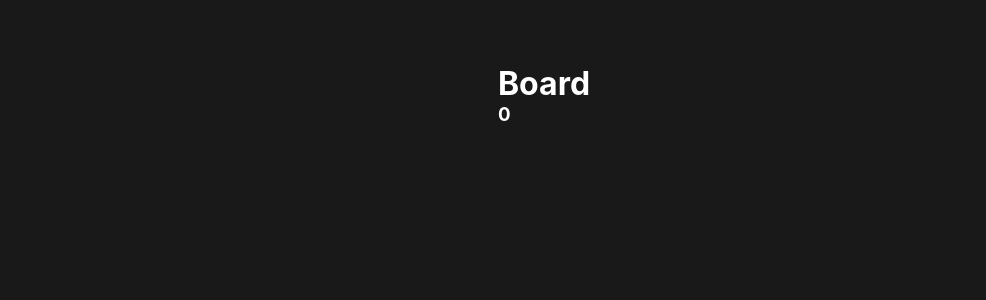
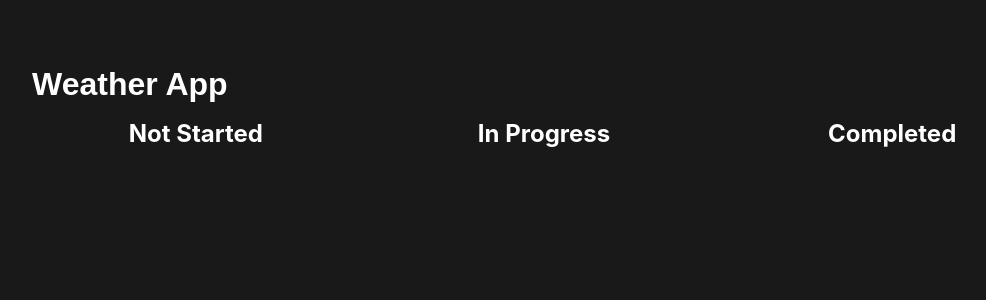
Before and after one commit to AntonErikssonCode/ticketer, a React (Create React App) app: page /board/0 in a window 1280 px wide. Shown: the top 300 px of the page, without its empty margins (96-1082 px from the left). Built offline with nearby package versions, Linux system fonts and the light colour scheme.

Commit message:
Rename project works

```diff
--- a/src/App.tsx
+++ b/src/App.tsx
@@ -24,15 +24,24 @@ function App() {
     });
   }
 
+  function renameProject(newName: string, index: number) {
+    setData((prevData) => {
+      const updatedProjects = [...prevData.projects];
+      updatedProjects[index].name = newName;
+      return { ...prevData, projects: updatedProjects };
+    });
+  }
+
+
 
   return (
-    <AppContext.Provider value={{ data, handleSetData, addProject }}>
+    <AppContext.Provider value={{ data, handleSetData, addProject, renameProject }}>
       <Layout>
         <Router>
           <Routes>
             <Route path="/" element={<Projects />} />
             <Route path="/projects" element={<Projects />} />
-            <Route path="/board" element={<Navigate to="/board/1" />} />
+            <Route path="/board" element={<Navigate to="/board/0" />} />
             <Route path="/board/:boardId" element={<Board />} />
           </Routes>
         </Router>
--- a/src/Context.tsx
+++ b/src/Context.tsx
@@ -1,8 +1,9 @@
 import { createContext } from "react";
-import {emptyTemplate} from "./config/defaultTemplate";
+import { emptyTemplate } from "./config/defaultTemplate";
 
 export const AppContext = createContext({
   data: emptyTemplate,
   handleSetData: (data: any) => {},
   addProject: (newProject: any) => {},
+  renameProject: (newName: string, index: number) => {},
 });
--- a/src/pages/board/Board.tsx
+++ b/src/pages/board/Board.tsx
@@ -1,15 +1,54 @@
-import React, {useEffect, useState} from 'react';
+import React, { useEffect, useState, useContext } from "react";
 import { useParams } from "react-router-dom";
+import BasicContainer from "../../basicComponents/BasicContainer";
+import { AppContext } from "../../Context";
+import "./board.css";
+import { emptyProject } from "../../config/defaultTemplate";
 
-function Board({}) {
+function Board() {
   const { boardId } = useParams();
+  const { data, handleSetData, addProject, renameProject } =
+    useContext(AppContext);
+  const [project, setProject] = useState<any>(emptyProject);
 
-  useEffect(()=>{
-    console.log(boardId)
+  useEffect(() => {
+    if (!boardId) return;
+    console.log(data.projects[parseInt(boardId)]);
+    setProject(data.projects[parseInt(boardId)]);
+  }, [data]);
 
-  },[])
+  function nameChangeHandler(event: React.ChangeEvent<HTMLInputElement>) {
+    if (!boardId) return;
+    const newName = event.target.value;
+    renameProject(newName, parseInt(boardId));
+  }
+
   return (
-    <div> <h1>Board </h1><h3>{boardId}</h3></div>
+    <BasicContainer>
+      <div className="bar">
+        <h1>
+          <input
+            className="project-input-name"
+            type="text"
+            placeholder={project.name}
+            value={project.name}
+            onChange={nameChangeHandler}
+          />
+        </h1>
+      </div>
+      <div className="board-container">
+        <div className="board-section">
+          <h2>Not Started</h2>
+        </div>
+        <div className="board-section">
+          <h2>In Progress</h2>
+        </div>
+
+        <div className="board-section">
+          <h2>Completed</h2>
+        </div>
+      </div>
+    </BasicContainer>
   );
 }
 
--- /dev/null
+++ b/src/pages/board/board.css
@@ -0,0 +1,24 @@
+.board-container {
+  margin-top: 1rem;
+  display: flex;
+  flex-wrap: wrap;
+  justify-content: space-between;
+}
+.board-section {
+  width: 32%;
+  display: flex;
+  flex-direction: column;
+  align-items: center;
+/*   background-color: var(--color-background-light);
+ */}
+ .project-input-name {
+  border: none;
+  background-color: transparent;
+  font-size: inherit;
+  font-weight: inherit;
+  color: inherit;
+  padding: 0;
+  margin: 0;
+  display: inline;
+  outline: none;
+}
--- a/src/pages/projects/ProjectCard.tsx
+++ b/src/pages/projects/ProjectCard.tsx
@@ -28,29 +28,21 @@ function ProjectCard({
 
   useEffect(() => {
     const totalNumberOfTickets =
-      data.projects[index - 1].notStarted.length +
-      data.projects[index - 1].inProgress.length +
-      data.projects[index - 1].isDone.length;
+      data.projects[index].notStarted.length +
+      data.projects[index].inProgress.length +
+      data.projects[index].isDone.length;
 
-    const doneTickets = data.projects[index - 1].isDone.length;
+    const doneTickets = data.projects[index].isDone.length;
     const doneTicketsInPercent = (doneTickets / totalNumberOfTickets) * 100;
-    console.log(doneTicketsInPercent)
     if (doneTicketsInPercent <= 30) {
       setBar("var(--color-red)");
-      console.log("red")
     } else if (doneTicketsInPercent > 30 && doneTicketsInPercent <= 70) {
       setBar("var(--color-yellow)");
-      console.log("yellow")
-
     } else {
       setBar("var(--color-green)");
-      console.log("green")
-
     }
     setPercentDoneTickets(doneTicketsInPercent);
   }, [data, index]);
-
-
 
   return (
     <div onClick={handleNavigateToBoard} className="project-card">
@@ -59,11 +51,9 @@ function ProjectCard({
         <Priority priority={priority} />
       </div>
       <div className="project-card-tasks">
-        {data.projects[index - 1].inProgress?.map(
-          (item: any, index: number) => {
-            return <h3 key={"projekt-tasks" + index}>{item.name} </h3>;
-          }
-        )}
+        {data.projects[index].inProgress?.map((item: any, index: number) => {
+          return <h3 key={"projekt-tasks" + index}>{item.name} </h3>;
+        })}
       </div>
       <div className="project-card-progress">
         <div
--- a/src/pages/projects/Projects.tsx
+++ b/src/pages/projects/Projects.tsx
@@ -28,7 +28,7 @@ function Projects({}) {
             key={"porjects" + index}
               title={project.name}
               priority={project.priority}
-              index={index+1}
+              index={index}
             />
           );
         })}
```
